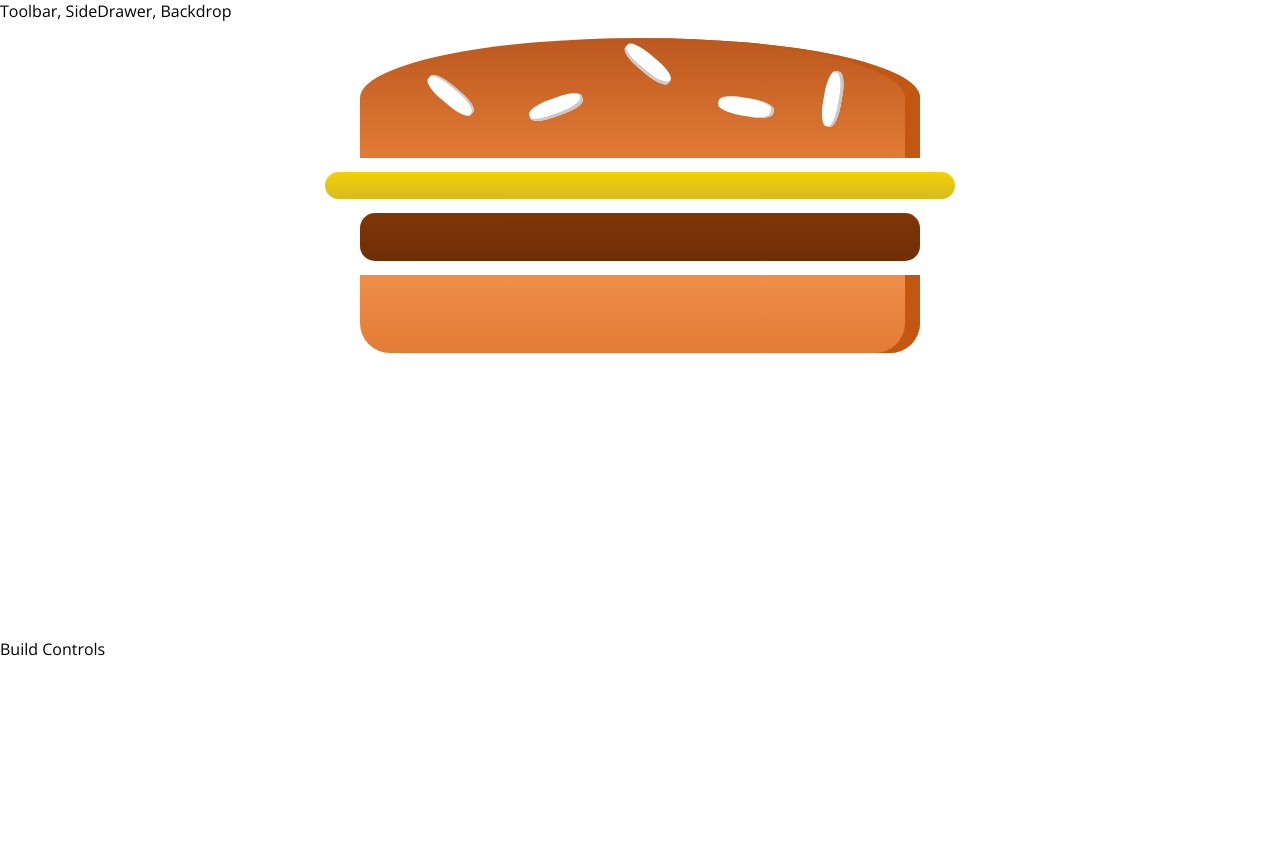
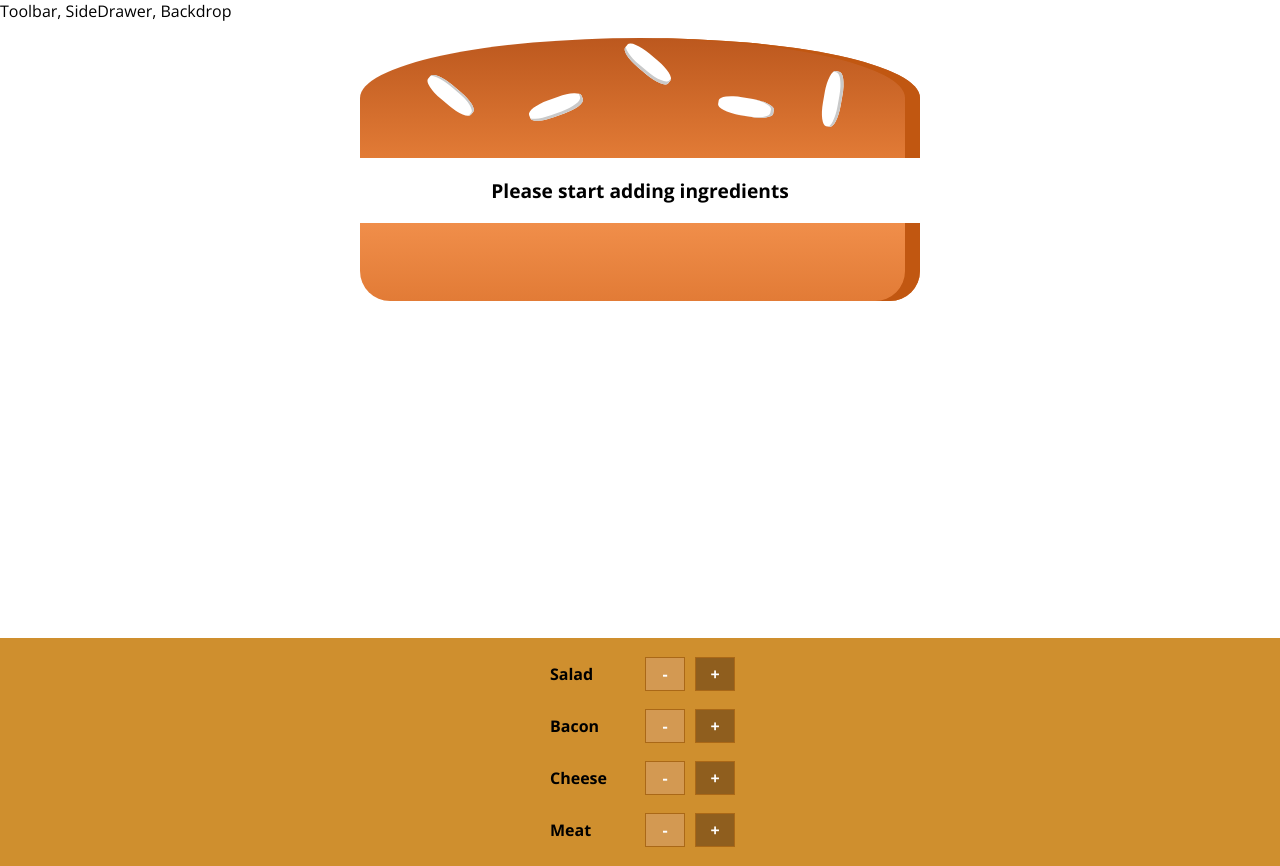
Before and after one commit to YanniF/burger-app, a React (Create React App) app: page / in a window 1280 px wide. Before the commit the page ends 800 px from the top, so only its background shows below. Built offline with nearby package versions, Linux system fonts and the light colour scheme.

Commit message:
Burger control

```diff
--- /dev/null
+++ b/src/components/Burger/BuildControls/BuildControl/BuildControl.js
@@ -0,0 +1,12 @@
+import React from 'react';
+import classes from './BuildControl.module.css';
+
+const buildControl = props => (
+  <div className={classes.BuildControl}>
+    <div className={classes.Label}>{props.label}</div>
+    <button className={classes.Less}>-</button>
+    <button className={classes.More}>+</button>
+  </div>
+)
+
+export default buildControl
--- /dev/null
+++ b/src/components/Burger/BuildControls/BuildControl/BuildControl.module.css
@@ -0,0 +1,57 @@
+.BuildControl {
+  display: flex;
+  justify-content: space-between;
+  align-items: center;
+  margin: 5px 0;
+}
+
+.BuildControl button {
+  display: block;
+  font: inherit;
+  font-weight: bold;
+  padding: 5px;
+  margin: 0 5px;
+  width: 40px;
+  border: 1px solid #AA6817;
+  cursor: pointer;
+  outline: none;
+}
+
+.BuildControl button:disabled {
+  background-color: #AC9980;
+  border: 1px solid #7E7365;
+  color: #ccc;
+  cursor: default;
+}
+
+.BuildControl button:hover:disabled {
+  background-color: #AC9980;
+  color: #ccc;
+  cursor: not-allowed;
+}
+
+.Label {
+  padding: 10px;
+  font-weight: bold;
+  width: 80px;
+}
+
+.BuildControl .Less {
+  background-color: #D39952;
+  color: white;
+}
+
+.BuildControl .More {
+  background-color: #8F5E1E;
+  color: white;
+}
+
+.BuildControl .Less:hover, .BuildControl .Less:active {
+  background-color: #DAA972;
+  color: white;
+}
+
+.BuildControl .More:hover,.BuildControl .More:active {
+  background-color: #99703F;
+  color: white;
+}
--- /dev/null
+++ b/src/components/Burger/BuildControls/BuildControls.js
@@ -0,0 +1,20 @@
+import React from 'react';
+import BuildControl from './BuildControl/BuildControl';
+import classes from './BuildControls.module.css';
+
+const controls = [
+  { label: 'Salad', type: 'salad' },
+  { label: 'Bacon', type: 'bacon' },
+  { label: 'Cheese', type: 'cheese' },
+  { label: 'Meat', type: 'meat' },
+];
+
+const buildControls = props => (
+  <div className={classes.BuildControls}>
+    {controls.map(ctrl => (
+      <BuildControl key={ctrl.label} label={ctrl.label} />
+    ))}
+  </div>
+)
+
+export default buildControls;
--- /dev/null
+++ b/src/components/Burger/BuildControls/BuildControls.module.css
@@ -0,0 +1,10 @@
+.BuildControls {
+  width: 100%;
+  background-color: #cf8f2e;
+  display: flex;
+  flex-flow: column;
+  align-items: center;
+  box-shadow: 0 2px 1px #ccc;
+  margin: auto;
+  padding: 10px 0;
+}
--- a/src/components/Burger/Burger.js
+++ b/src/components/Burger/Burger.js
@@ -4,11 +4,22 @@
 import BurgerIngredient from './BurgerIngredient/BurgerIngredient';
 
 const burger = props => {
+  let transformedIngredients = Object.keys(props.ingredients).map(igKey => {
+    return [...Array(props.ingredients[igKey])].map((_, i) => {
+      return <BurgerIngredient key={igKey + 1} type={igKey} />
+    });
+  }).reduce((arr, el) => {
+    return arr.concat(el);
+  }, []);
+
+  if(transformedIngredients.length === 0) {
+    transformedIngredients = <p>Please start adding ingredients</p>
+  }
+
   return (
     <div className={classes.Burger}>
       <BurgerIngredient type="bread-top" />
-      <BurgerIngredient type="cheese" />
-      <BurgerIngredient type="meat" />
+      {transformedIngredients}
       <BurgerIngredient type="bread-bottom" />
     </div>
   );
--- a/src/containers/BurgerBuilder/BurgerBuilder.js
+++ b/src/containers/BurgerBuilder/BurgerBuilder.js
@@ -1,14 +1,23 @@
 import React, { Component } from 'react';
 import Auxiliar from '../../hoc/Auxiliar';
 import Burger from '../../components/Burger/Burger';
+import BuildControls from '../../components/Burger/BuildControls/BuildControls';
 
 class BurgerBuilder extends Component {
+  state = {
+    ingredients: {
+      salad: 0,
+      bacon: 0,
+      cheese: 0,
+      meat: 0
+    }
+  }
 
   render () {
     return (
       <Auxiliar>
-        <Burger />
-        <div>Build Controls</div>
+        <Burger ingredients={this.state.ingredients} />
+        <BuildControls />
       </Auxiliar>
     );
   }
```
Also changed, not shown: 1 other file (tests, documents, lock files or other folders).
